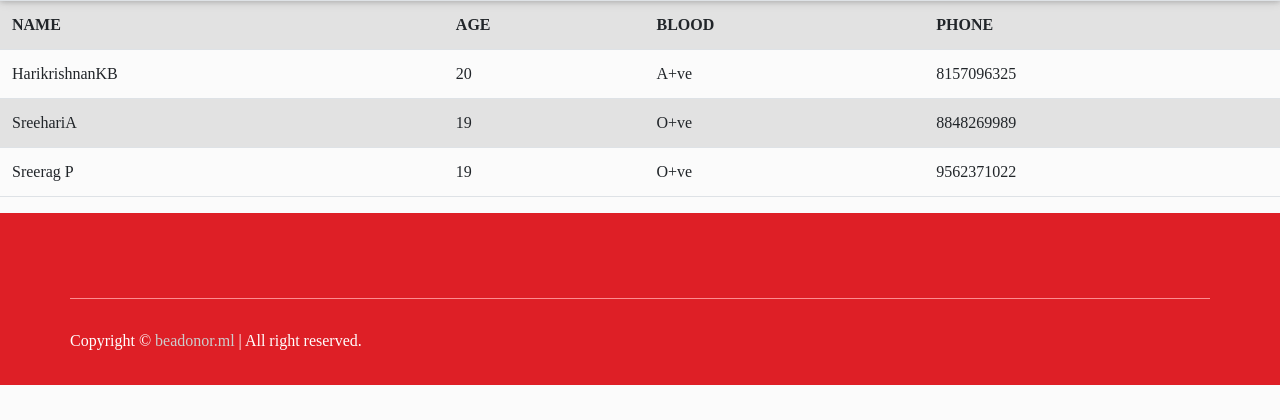
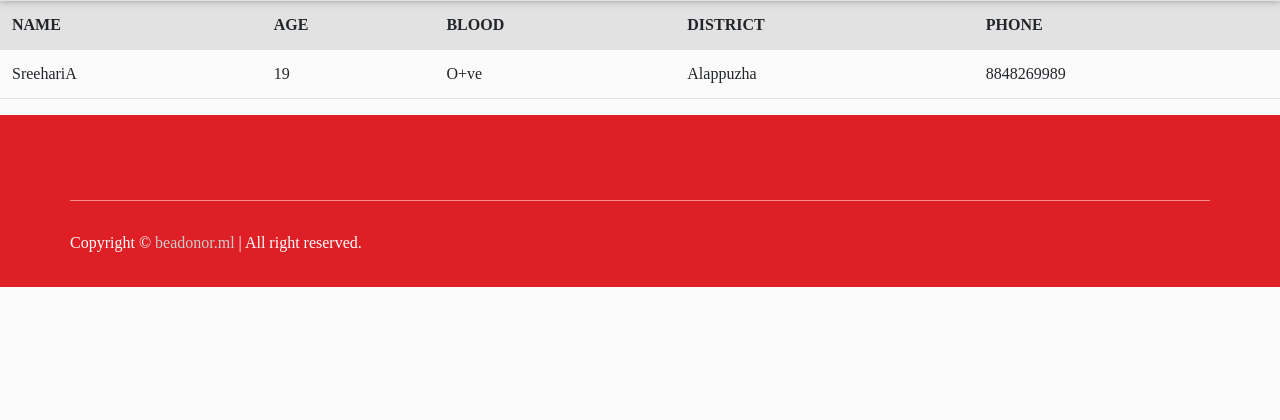
Before and after one commit to Im-your-hari/Be-A-Donor, a Django app: page /search/ in a window 1280 px wide. Shown: the part 84-504 px from the top of the page. Run offline with Django 3.2, Linux system fonts and the light colour scheme; data comes from the database, SQL or seed files in the repository; both versions use the stored data as it was after the commit; some libraries are stand-ins or nearby versions.

Commit message:
Filter namukk sql where aayi edukkam..And nu pakaram , use cheyyam

```diff
--- a/app/templates/search.html
+++ b/app/templates/search.html
@@ -79,6 +79,7 @@
                 <th>NAME</th>
                 <th>AGE</th>
                 <th>BLOOD</th>
+                <th>DISTRICT</th>
                 <th>PHONE</th>
             </tr>
             {% for i in searchobj %}
@@ -86,6 +87,7 @@
                 <td>{{ i.name }}</td>
                 <td>{{ i.age }}</td>
                 <td>{{ i.blood }}</td>
+                <td>{{ i.district }}</td>
                 <td>{{ i.phone }}</td>
             </tr>
             {% endfor %}
--- a/app/views.py
+++ b/app/views.py
@@ -8,7 +8,7 @@ def index(request,*args,**kwargs):
     return render(request, 'index.html',{})
 
 def search(request,*args,**kwargs):
-    searchobj = Search.objects.all()
+    searchobj = Search.objects.filter(blood="O+ve",district="Alappuzha")
     search_context ={
         "searchobj" : searchobj
     }
```
Also changed, not shown: db.sqlite3, 1 other file.
